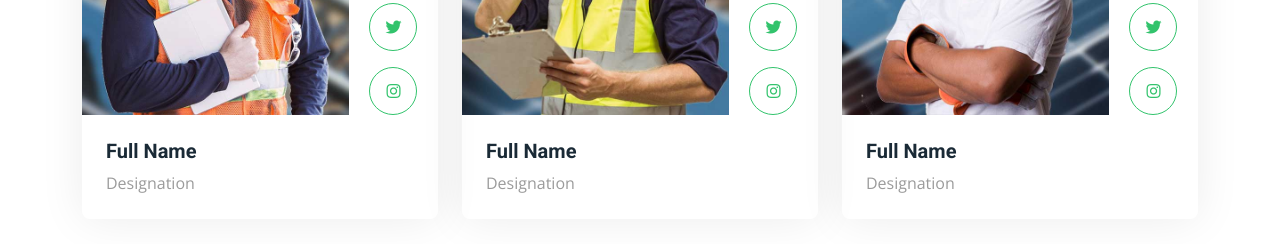
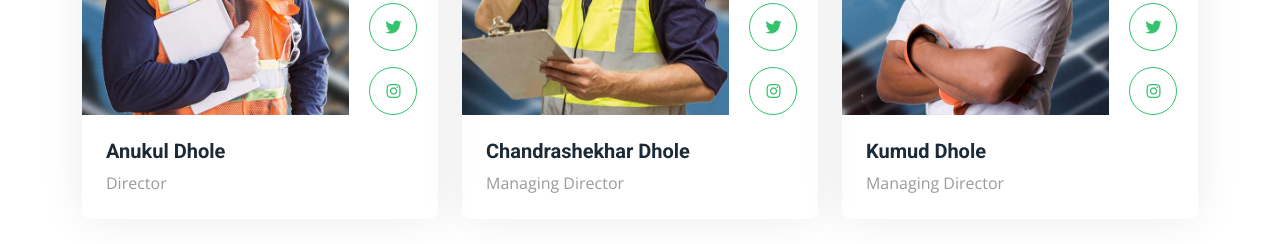
Before and after one commit to MahadevSolarMultipurposeServices/MahadevSolarMultipurposeServices.github.io, a plain HTML site: page index.html in a window 1280 px wide. Shown: the part 6007-6251 px from the top of the page. Drawn offline with nearby package versions, Linux system fonts and the light colour scheme.

Commit message:
Update index.html

```diff
--- a/index.html
+++ b/index.html
@@ -559,8 +559,8 @@
                             </div>
                         </div>
                         <div class="p-4">
-                            <h5>Full Name</h5>
-                            <span>Designation</span>
+                            <h5>Anukul Dhole</h5>
+                            <span>Director</span>
                         </div>
                     </div>
                 </div>
@@ -575,8 +575,8 @@
                             </div>
                         </div>
                         <div class="p-4">
-                            <h5>Full Name</h5>
-                            <span>Designation</span>
+                            <h5>Chandrashekhar Dhole</h5>
+                            <span>Managing Director</span>
                         </div>
                     </div>
                 </div>
@@ -591,8 +591,8 @@
                             </div>
                         </div>
                         <div class="p-4">
-                            <h5>Full Name</h5>
-                            <span>Designation</span>
+                            <h5>Kumud Dhole</h5>
+                            <span>Managing Director</span>
                         </div>
                     </div>
                 </div>
```
